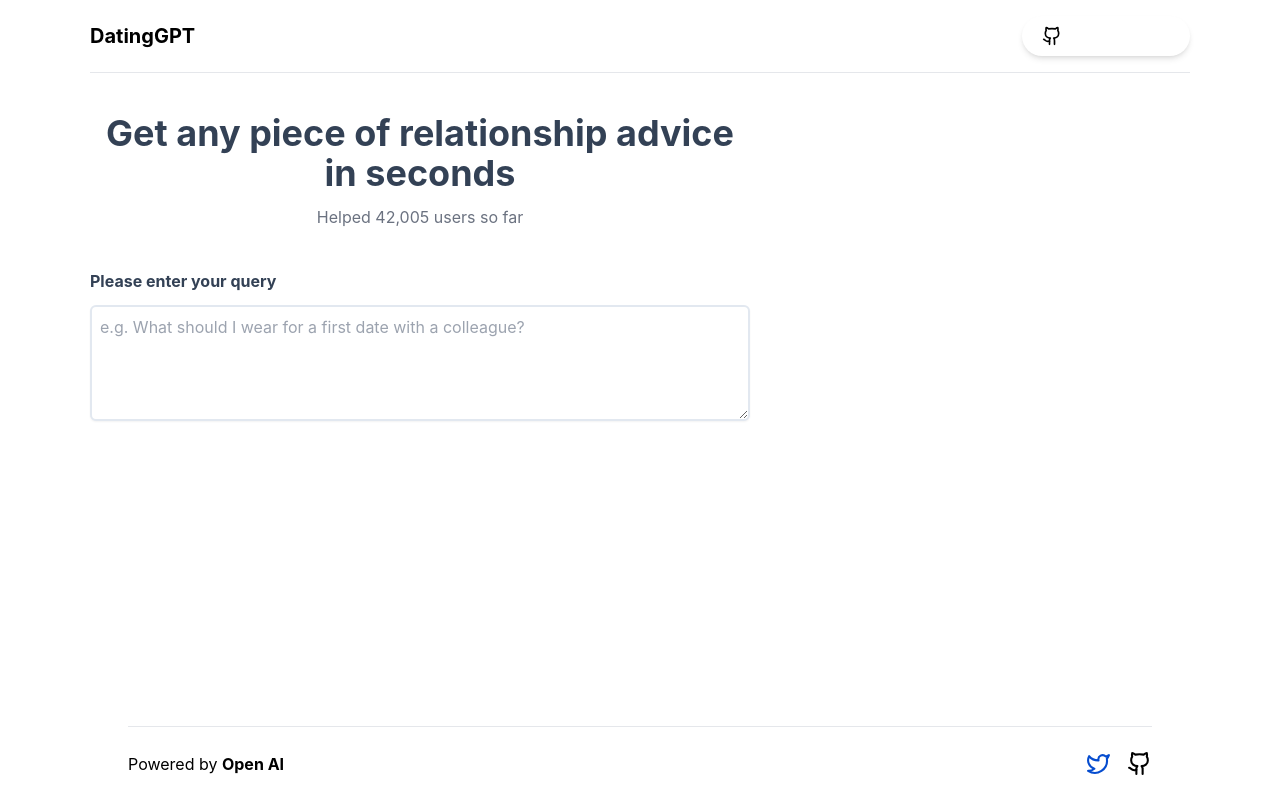
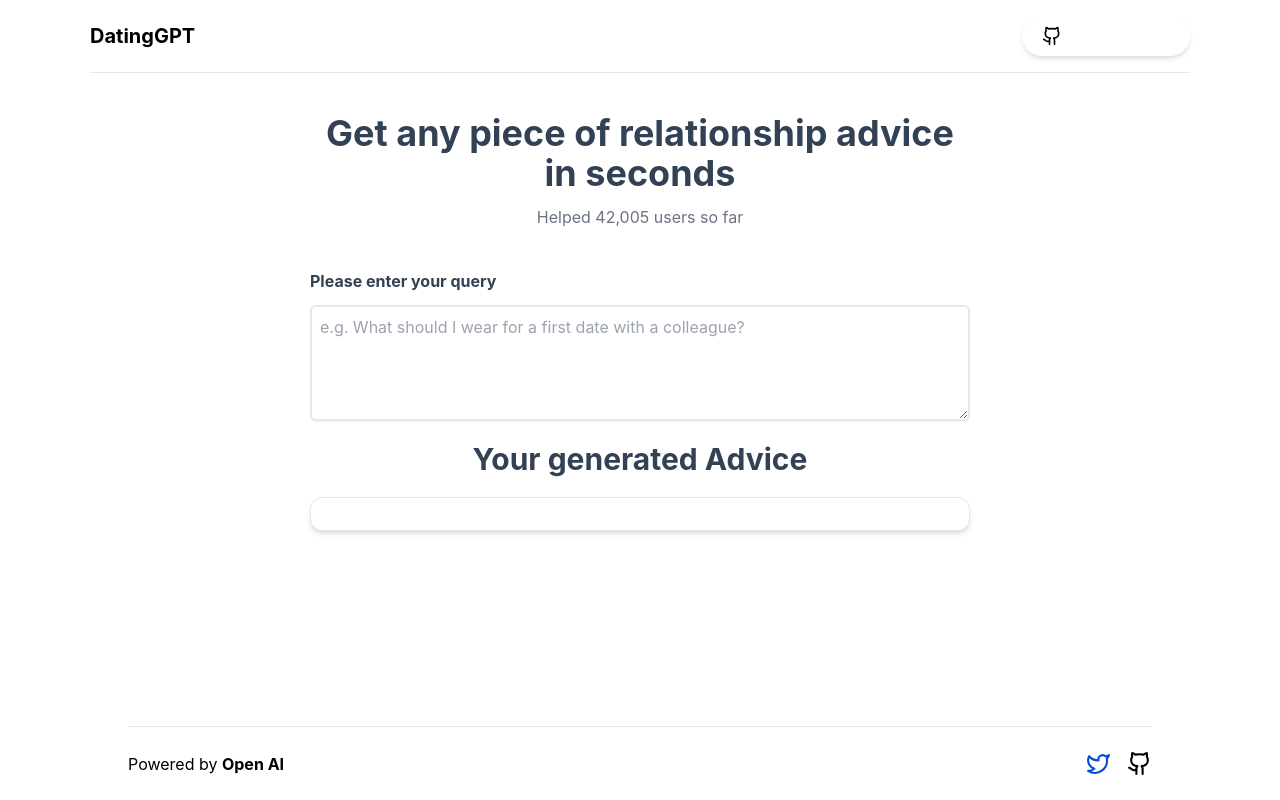
Before and after one commit to francisamidu/dating-gpt, a Next.js app: page /advice in a window 1280 px wide. Built offline with nearby package versions, Linux system fonts and the light colour scheme.

Commit message:
UI tweaks

```diff
--- a/pages/advice.tsx
+++ b/pages/advice.tsx
@@ -4,11 +4,12 @@ import { Layout } from "../components";
 const Advice = () => {
   const [num, setNum] = useState(42005);
   const [advice, setAdvice] = useState("");
+  const [generatedAdvice, setGeneratedAdvice] = useState("");
   const formatter = Intl.NumberFormat();
   const text = `Helped ${formatter.format(num)} users so far `;
 
   return (
-    <section className="h-full md:max-w-[1100px] md:mx-auto my-10 flex flex-col item-center">
+    <section className="h-full md:max-w-[1100px] md:mx-auto my-10 flex flex-col items-center ">
       <div className="text-center md:w-3/5">
         <h1 className="font-bold text-4xl mb-3 text-slate-700">
           Get any piece of relationship advice in seconds
@@ -16,9 +17,11 @@ const Advice = () => {
         <h2 className="text-gray-500">
           <span>{text}</span>
         </h2>
-      </div>
-      <form className="w-3/5 mt-10">
-        <label htmlFor="advice" className="font-bold text-slate-700">
+        <form className="mt-10 flex flex-col">
+          <label
+            htmlFor="advice"
+            className="font-bold text-slate-700 !text-left"
+          >
             Please enter your query
           </label>
           <textarea
@@ -32,6 +35,15 @@ const Advice = () => {
             }
           />
         </form>
+        <div className="mt-5">
+          <h1 className="font-bold text-3xl mb-5 text-slate-700">
+            Your generated Advice
+          </h1>
+          <div className="bg-white rounded-xl shadow-md p-4 hover:bg-gray-100 transition cursor-copy border">
+            <p>{generatedAdvice}</p>
+          </div>
+        </div>
+      </div>
     </section>
   );
 };
```
Lines whose indentation alone changed are shown as unchanged.
